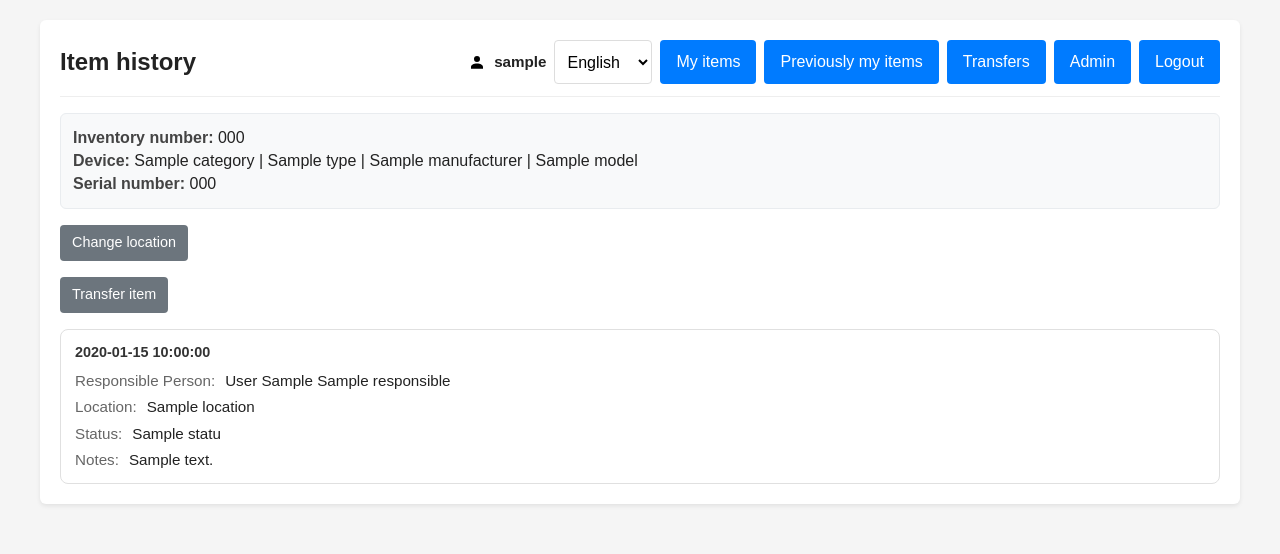
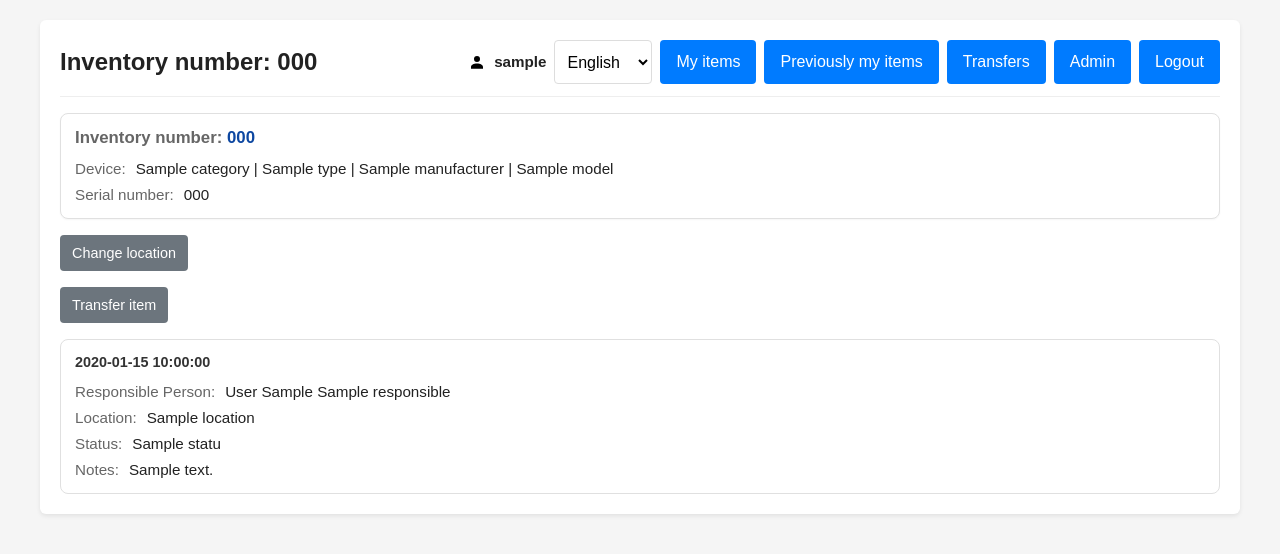
Before and after one commit to disafronov/sloths-inventory, a Django app: page /items/1/ in a window 1280 px wide. Shown: the top 554 px of the page. Run offline with Django 5.2, Linux system fonts and the light colour scheme; a user stored in the database is signed in; tables that the repository leaves empty hold one stand-in row (values such as "Sample post"); parts of the project's set-up code (start-up, migrations or seed data) failed here and were passed over.

Commit message:
feat: enhance item card display and structure
- Updated the item card layout across multiple templates to include labels for inventory number, device, and serial number, improving accessibility and clarity.
- Added a box shadow to the item card for better visual separation.
- Adjusted the item history view to provide a more structured presentation of item details.

Signed-off-by: Dmitrii Safronov <zimniy@cyberbrain.cc>

```diff
--- a/src/common/static/common/app.css
+++ b/src/common/static/common/app.css
@@ -495,15 +495,18 @@ body.nav-open {
 /**
  * Full-row tap target: entire card links to item history on list pages.
  */
-a.item-card {
+.item-card {
   display: block;
   padding: 12px 14px;
   border: 1px solid #e0e0e0;
   border-radius: 8px;
   background: #fff;
+  box-shadow: 0 1px 2px rgba(0, 0, 0, 0.04);
+}
+
+a.item-card {
   text-decoration: none;
   color: inherit;
-  box-shadow: 0 1px 2px rgba(0, 0, 0, 0.04);
 }
 
 a.item-card:hover {
--- a/src/inventory/templates/inventory/item_history.html
+++ b/src/inventory/templates/inventory/item_history.html
@@ -3,13 +3,23 @@
 
 {% block title %}{% trans "Item history" %} - {% trans "Sloths Inventory" %}{% endblock %}
 
-{% block heading %}{% trans "Item history" %}{% endblock %}
+{% block heading %}{% trans "Inventory number" %}: {{ item.inventory_number }}{% endblock %}
 
 {% block content %}
-<div class="item-meta">
-    <strong>{% trans "Inventory number" %}:</strong> {{ item.inventory_number }}<br>
-    <strong>{% trans "Device" %}:</strong> {{ item.device }}<br>
-    <strong>{% trans "Serial number" %}:</strong> {{ item.serial_number|default:"-" }}
+<p class="sr-only">{% trans "Item history" %}</p>
+<div class="item-card" aria-label="{% trans 'Item details' %}">
+    <div class="item-card__title">
+        <span class="item-card__label">{% trans "Inventory number" %}:</span>
+        <span class="item-card__value">{{ item.inventory_number }}</span>
+    </div>
+    <div class="item-card__row">
+        <span class="item-card__label">{% trans "Device" %}:</span>
+        <span class="item-card__value">{{ item.device }}</span>
+    </div>
+    <div class="item-card__row">
+        <span class="item-card__label">{% trans "Serial number" %}:</span>
+        <span class="item-card__value">{{ item.serial_number|default:"-" }}</span>
+    </div>
 </div>
 
 {% if is_owner %}
--- a/src/inventory/templates/inventory/my_items.html
+++ b/src/inventory/templates/inventory/my_items.html
@@ -30,7 +30,10 @@
         {% for item in items %}
             {% url 'inventory:item-history' item_id=item.id as history_url %}
             <a class="item-card" href="{{ history_url }}">
-                <div class="item-card__title">{{ item.inventory_number }}</div>
+                <div class="item-card__title">
+                    <span class="item-card__label">{% trans "Inventory number" %}:</span>
+                    <span class="item-card__value">{{ item.inventory_number }}</span>
+                </div>
                 <div class="item-card__row">
                     <span class="item-card__label">{% trans "Device" %}:</span>
                     <span class="item-card__value">{{ item.device }}</span>
--- a/src/inventory/templates/inventory/previous_items.html
+++ b/src/inventory/templates/inventory/previous_items.html
@@ -30,7 +30,10 @@
         {% for item in items %}
             {% url 'inventory:item-history' item_id=item.id as history_url %}
             <a class="item-card" href="{{ history_url }}">
-                <div class="item-card__title">{{ item.inventory_number }}</div>
+                <div class="item-card__title">
+                    <span class="item-card__label">{% trans "Inventory number" %}:</span>
+                    <span class="item-card__value">{{ item.inventory_number }}</span>
+                </div>
                 <div class="item-card__row">
                     <span class="item-card__label">{% trans "Device" %}:</span>
                     <span class="item-card__value">{{ item.device }}</span>
```
Also changed, not shown: src/inventory/templates/inventory/transfers.html (+8 -2 lines).
